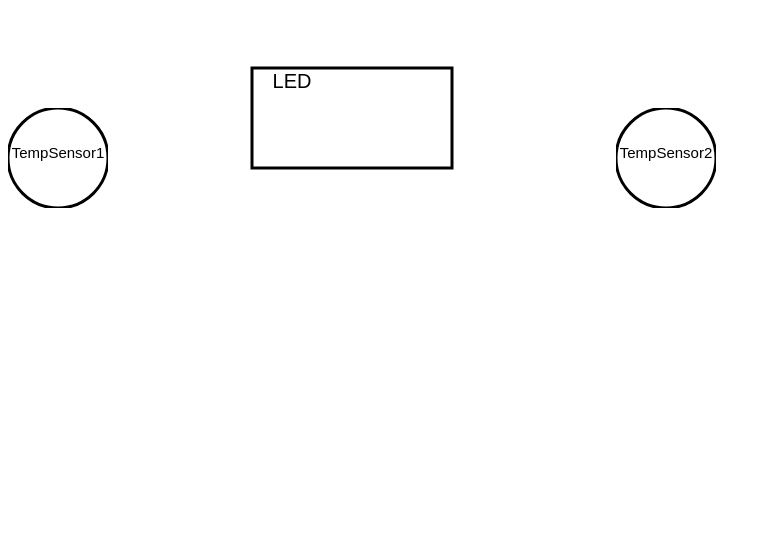
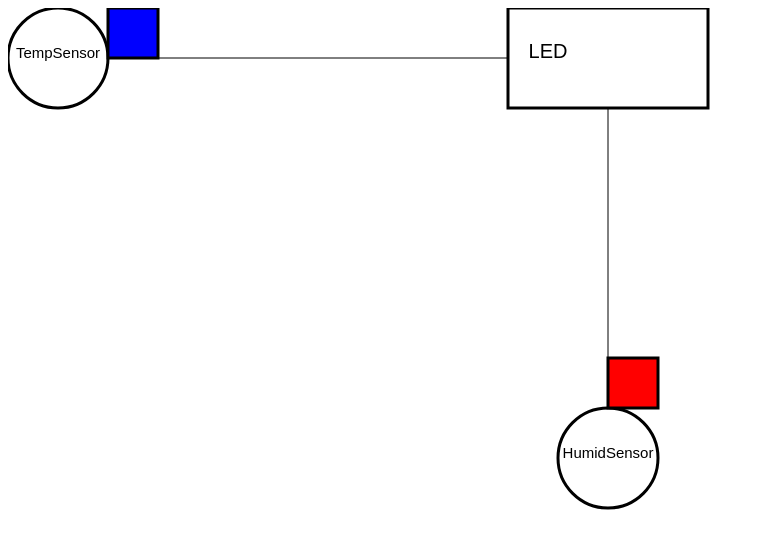
Before and after one commit to seshutodla/IOTMap, a plain HTML site: page Client/TestLayout.html in a window 1280 px wide. Shown: the whole page, without its empty margins (0-771 px from the left). Drawn offline with Linux system fonts and the light colour scheme.

Commit message:
Update TestLayout.html

```diff
--- a/Client/TestLayout.html
+++ b/Client/TestLayout.html
@@ -2,33 +2,59 @@
 <html>
 <body>
 
-<svg height="100" width="100">
+<svg height="1000" width="1000">
   <circle cx="50" cy="50" r="50" stroke="black" stroke-width="3" fill="white" />
   <text x="50" y="50"
 		font-family="sans-serif"
 		font-size="15px"
 		text-anchor="middle"
-		fill="black">TempSensor1</text>
-</svg>
+		fill="black">TempSensor</text>
 
-<svg width="500" height="200">
-  <rect x="140" y="60" width="200" height="100" style="fill:rgb(255,255,255);stroke-width:3;stroke:rgb(0,0,0)" />
-  <text x="180" y="80"
+
+
+  <rect x="500" y="0" width="200" height="100" style="fill:rgb(255,255,255);stroke-width:3;stroke:rgb(0,0,0)" />
+  <text x="540" y="50"
 		font-family="sans-serif"
 		font-size="20px"
 		text-anchor="middle"
 		fill="black">LED</text>
+
+
+  <line x1="100" y1="50" x2="500" y2="50" stroke="black" />
+
+  <rect x="100" y="0" width ="50" height ="50" style="fill:rgb(0,0,255);stroke-width:3;stroke:rgb(0,0,0)" >
+
+  	<animate
+  		attributeName="x"
+  		from="100"
+  		to="450"
+  		dur="1s"
+  		begin="click"
+  		repeatCount="5"
+  		fill="freeze"
+  		id="pack-anim"
+  		/>
+  </rect>
+
+  <circle cx="600" cy="450" r="50" stroke="black" stroke-width="3" fill="white" />
+  <text x="600" y="450"
+  		font-family="sans-serif"
+  		font-size="15px"
+  		text-anchor="middle"
+  		fill="black">HumidSensor</text>
+  <line x1="600" y1="400" x2="600" y2="100" stroke="black" />
+
+  <rect x="600" y="350" width="50" height="50" style="fill:rgb(255,0,0);stroke-width:3;stroke:rgb(0,0,0)">
+  	<animate
+  		attributeName="y"
+  		from="350"
+  		to="100"
+  		dur="1s"
+  		begin="pack-anim.begin + 1s"
+  		repeatCount="5"
+  		fill="freeze"
+  		/>
 </svg>
-
-<svg height="100" width="100">
-  <circle cx="50" cy="50" r="50" stroke="black" stroke-width="3" fill="white" />
-  <text x="50" y="50"
-		font-family="sans-serif"
-		font-size="15px"
-		text-anchor="middle"
-		fill="black">TempSensor2</text>
-</svg>
-
 
 
 </body>
```
